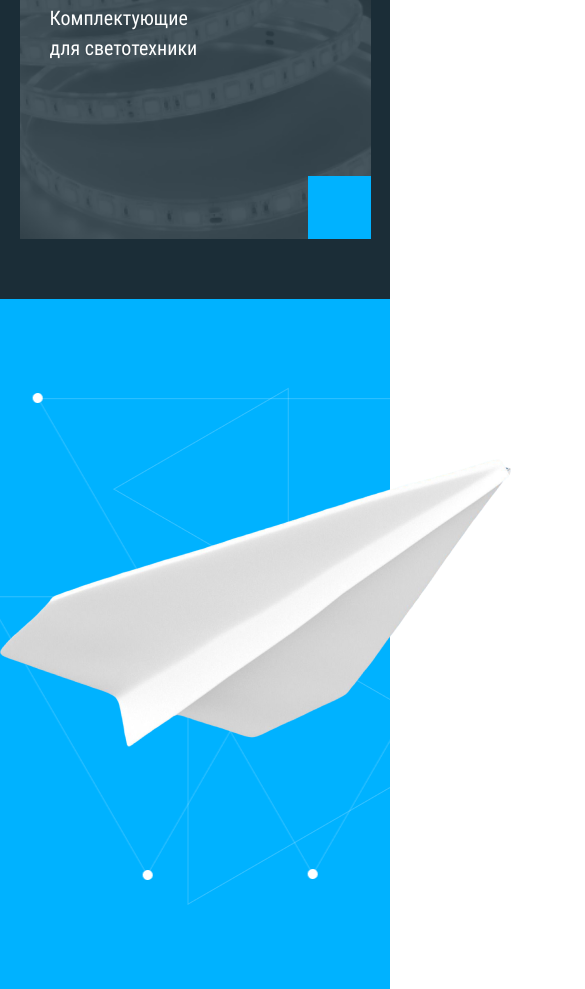
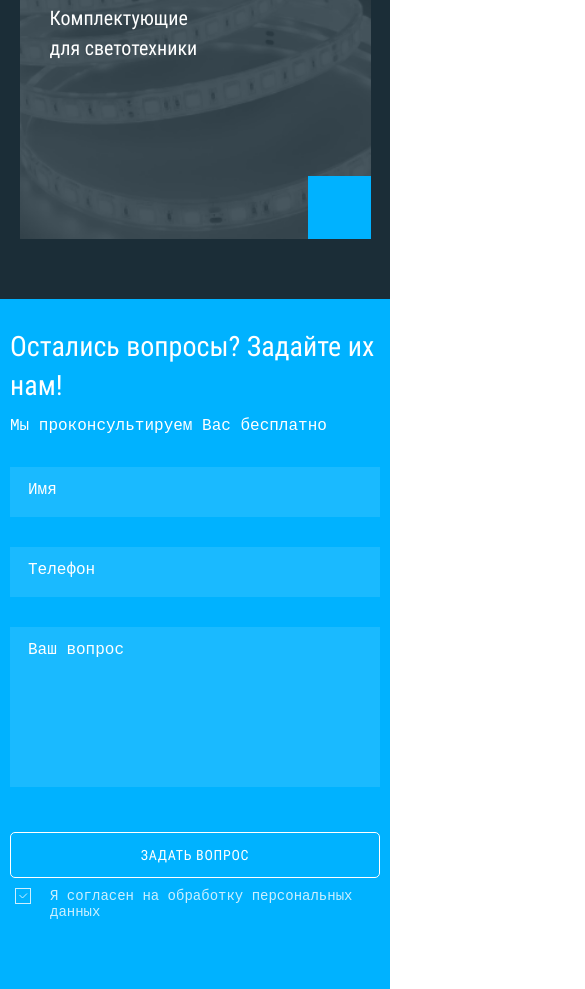
Before and after one commit to anddinara/2020-10-21-smart-device, a website: page source/index.html in a window 390 px wide. Shown: the part 2979-3968 px from the top of the page, 585 px wide, since content can reach past the window. Drawn offline with nearby package versions, Linux system fonts and the light colour scheme; files that its build step writes are made by us from their sources; files whose address does not match are found by name.

Commit message:
add table + mobile feedback

```diff
--- a/source/sass/blocks/feedback.scss
+++ b/source/sass/blocks/feedback.scss
@@ -200,3 +200,72 @@
   background-image: url("../img/icon-tick.svg");
   background-repeat: no-repeat;
 }
+
+@media (max-width: 1024px) {
+  .feedback__container {
+    background-image: none;
+  }
+
+  .feedback__wrapper {
+    display: flex;
+    align-items: center;
+    justify-content: center;
+
+    margin-right: 10px;
+    margin-left: 10px;
+  }
+
+  .feedback__img {
+    display: none;
+  }
+}
+
+@media (max-width: 768px) {
+  .feedback__wrapper  {
+    padding-top: 0px;
+  }
+
+  .feedback__content {
+    margin-right: 0px;
+  }
+
+  .feedback__title {
+    font-family: $font-roboto-cond;
+    font-style: normal;
+    font-weight: normal;
+    font-size: 28px;
+    line-height: 140.62%;
+    color: #FFFFFF;
+  }
+
+  .feedback__subtitle {
+    margin-bottom: 30px;
+  }
+
+  .feedback__pesonal {
+    display: flex;
+    flex-direction: column;
+
+    margin-bottom: 0px;
+  }
+
+  .feedback__input {
+    width: 100%;
+    margin-bottom: 30px;
+  }
+
+  .feedback__nav {
+    display: flex;
+    flex-direction: column;
+  }
+
+  .feedback__button {
+    width: 100%;
+    box-sizing: border-box;
+  }
+
+  .feedback__description {
+    width: 100%;
+    box-sizing: border-box;
+  }
+}
```
Also changed, not shown: build/css/style.min.css, 1 other file.
